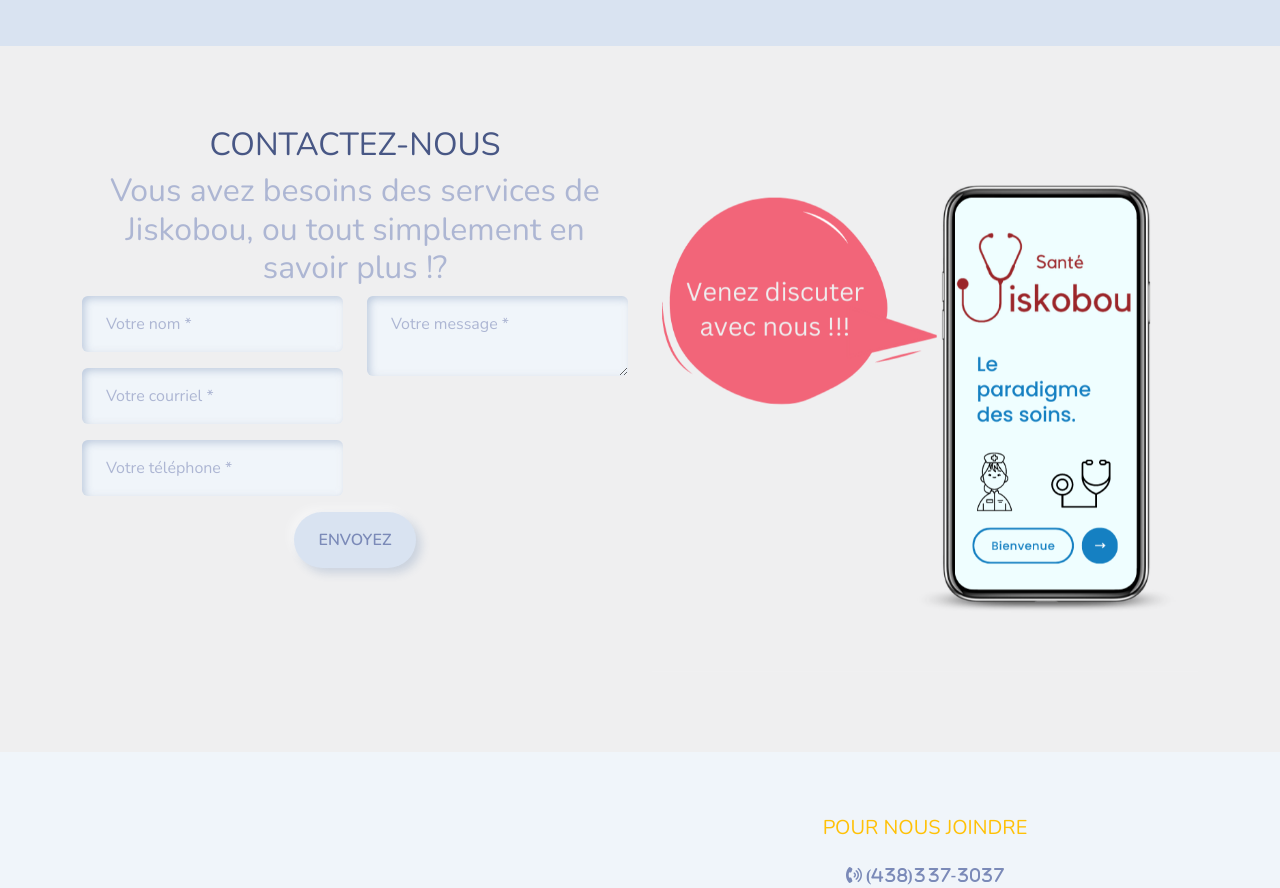
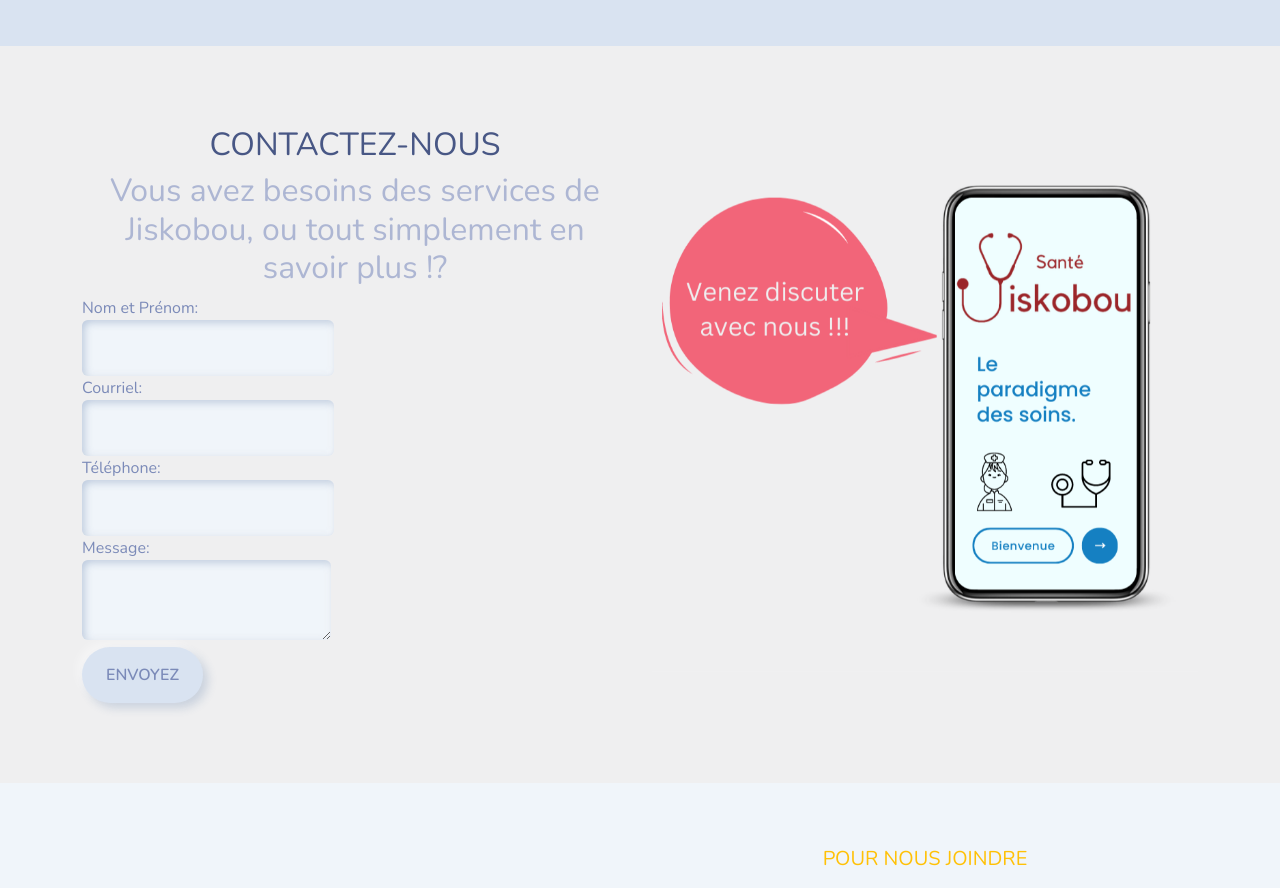
Before and after one commit to stanmm972/santejiskobou, a React (Create React App) app: page / in a window 1280 px wide. Shown: the part 4800-5688 px from the top of the page. Built offline with nearby package versions, Linux system fonts and the light colour scheme.

Commit message:
contact form fixed to send email to emailjs

```diff
--- a/package.json
+++ b/package.json
@@ -7,6 +7,7 @@
     "@testing-library/react": "^13.4.0",
     "@testing-library/user-event": "^13.5.0",
     "bootstrap": "^5.2.2",
+    "emailjs-com": "^3.2.0",
     "react": "^18.2.0",
     "react-bootstrap": "^2.6.0",
     "react-dom": "^18.2.0",
--- a/src/components/Contact.js
+++ b/src/components/Contact.js
@@ -1,30 +1,54 @@
-import React, {useState} from 'react';
+import React, { useState } from 'react';
+import emailjs from 'emailjs-com';
 import {Form, Container, Row, Col} from 'react-bootstrap';
 import Shake from 'react-reveal/Shake';
 import "./contact.css";
 import phone from "../assets/phone.png";
 
 const Contact = () => {
-    const [formState, setFormState] = useState({});
+  const [formData, setFormData] = useState({
+    name: '',
+    email: '',
+    phone: '',
+    message: '',
+  });
+
+  const handleChange = (e) => {
+    const { name, value } = e.target;
+    setFormData({ ...formData, [name]: value });
+  };
+
+  const handleSubmit = (e) => {
+    e.preventDefault();
+
+    // Add your email service details
+    const serviceId = 'service_2n1a0uj';
+    const templateId = 'template_haoamon';
+    const userId = 'user_dcPheUydu1AZP5i7w5K8q';
 
 
-    const changeHandler = (event) =>{
-        setFormState({...formState, [event.target.name]: event.target.value });
-    }
+  emailjs.send(serviceId, templateId, formData, userId)
+  .then((response) => {
+    console.log('Email sent successfully:', response);
 
-    const submitHandler = (event) => {
-        event.preventDefault();
-      const config = {
-        SecureToken : '531cf605-04db-49f7-827b-162dcdd7fcfb',
-        To : 'info@santejiskobou.com',
-        From : formState.email,
-        Subject : "Un visiteur du site web Santé Jiskobou à un commentaire",
-        Body : `Nom du visiteur: ${formState.name}, Telephone:${formState.phone}, Message du visiteur:${formState.message} `,
+    // Display a confirmation message to the user
+    alert('Email sent successfully!');
+  })
+  .catch((error) => {
+    console.error('Error sending email:', error);
+
+    // Display an error message to the user
+    alert('Error sending email. Please try again later.');
+  });
+
+    // Clear the form after submission
+    setFormData({
+      name: '',
+      email: '',
+      phone: '',
+      message: '',
+    });
   };
-    if(window.Email){
-    window.Email.send(config).then((message) => alert("Email was sent successfully"));
-    };
-}
 
   return (
     <>
@@ -32,8 +56,6 @@
             <Container>
                 <Row>
                     <Col>
-
-                <Form onSubmit={submitHandler}>
                         <div className="row">
                             <div className="col-lg-12 text-center">
                                 <h2 className="section-heading text-uppercase">Contactez-Nous</h2>
@@ -43,38 +65,31 @@
                         </div>
                         <div className="row">
                             <div className="col-lg-12">
-                        <form id="contactForm" name="sentMessage" novalidate="novalidate" >
-                            <div className="row">
-                            <div className="col-md-6">
-                                <div className="form-group">
-                                <input className="form-control" id="name" type="text" placeholder="Votre nom *" value={formState.name || ''} name="name" required="required" data-validation-required-message="Please enter your name." onChange={changeHandler}/>
-                                <p className="help-block text-danger"></p>
-                                </div>
-                                <div className="form-group">
-                                <input className="form-control" id="email" type="email" placeholder="Votre courriel *" value={formState.email || ''} name="email" required="required" data-validation-required-message="Please enter your email address." onChange={changeHandler}/>
-                                <p className="help-block text-danger"></p>
-                                </div>
-                                <div className="form-group">
-                                <input className="form-control" id="phone" type="tel" placeholder="Votre téléphone *" value={formState.phone || ''} name="phone" required="required" data-validation-required-message="Please enter your phone number." onChange={changeHandler}/>
-                                <p className="help-block text-danger"></p>
+                                <Form onSubmit={handleSubmit}>
+                                    <label>
+                                    Nom et Prénom:
+                                    <input className="form-control" type="text" name="name" value={formData.name} onChange={handleChange} required />
+                                    </label>
+                                    <br />
+                                    <label>
+                                    Courriel:
+                                    <input className="form-control" type="email" name="email" value={formData.email} onChange={handleChange} required />
+                                    </label>
+                                    <br />
+                                    <label>
+                                    Téléphone:
+                                    <input className="form-control" type="tel" name="phone" value={formData.phone} onChange={handleChange} />
+                                    </label>
+                                    <br />
+                                    <label>
+                                    Message:
+                                    <textarea className="form-control" name="message" value={formData.message} onChange={handleChange} required />
+                                    </label>
+                                    <br />
+                                    <button className="btn btn-primary btn-xl text-uppercase" type="submit">Envoyez</button>
+                                </Form>
                             </div>
                         </div>
-                            <div className="col-md-6">
-                                <div className="form-group">
-                                <textarea className="form-control" id="message" placeholder="Votre message *" value={formState.message || ''} name="message" required="required" data-validation-required-message="Please enter a message." onChange={changeHandler}></textarea>
-                                <p className="help-block text-danger"></p>
-                                </div>
-                            </div>
-                            <div className="clearfix"></div>
-                            <div className="col-lg-12 text-center">
-                                <div id="success"></div>
-                                <button id="sendMessageButton" className="btn btn-primary btn-xl text-uppercase" type="submit">Envoyez</button>
-                            </div>
-                            </div>
-                        </form>
-                        </div>
-                    </div>
-                </Form>
                     </Col>
                     <Col>
                         <Shake>
@@ -85,7 +100,7 @@
             </Container>
         </section>
     </>
-  )
-}
+  );
+};
 
 export default Contact;
```
Also changed, not shown: 1 other file (tests, documents, lock files or other folders). Lines whose indentation alone changed are shown as unchanged.
